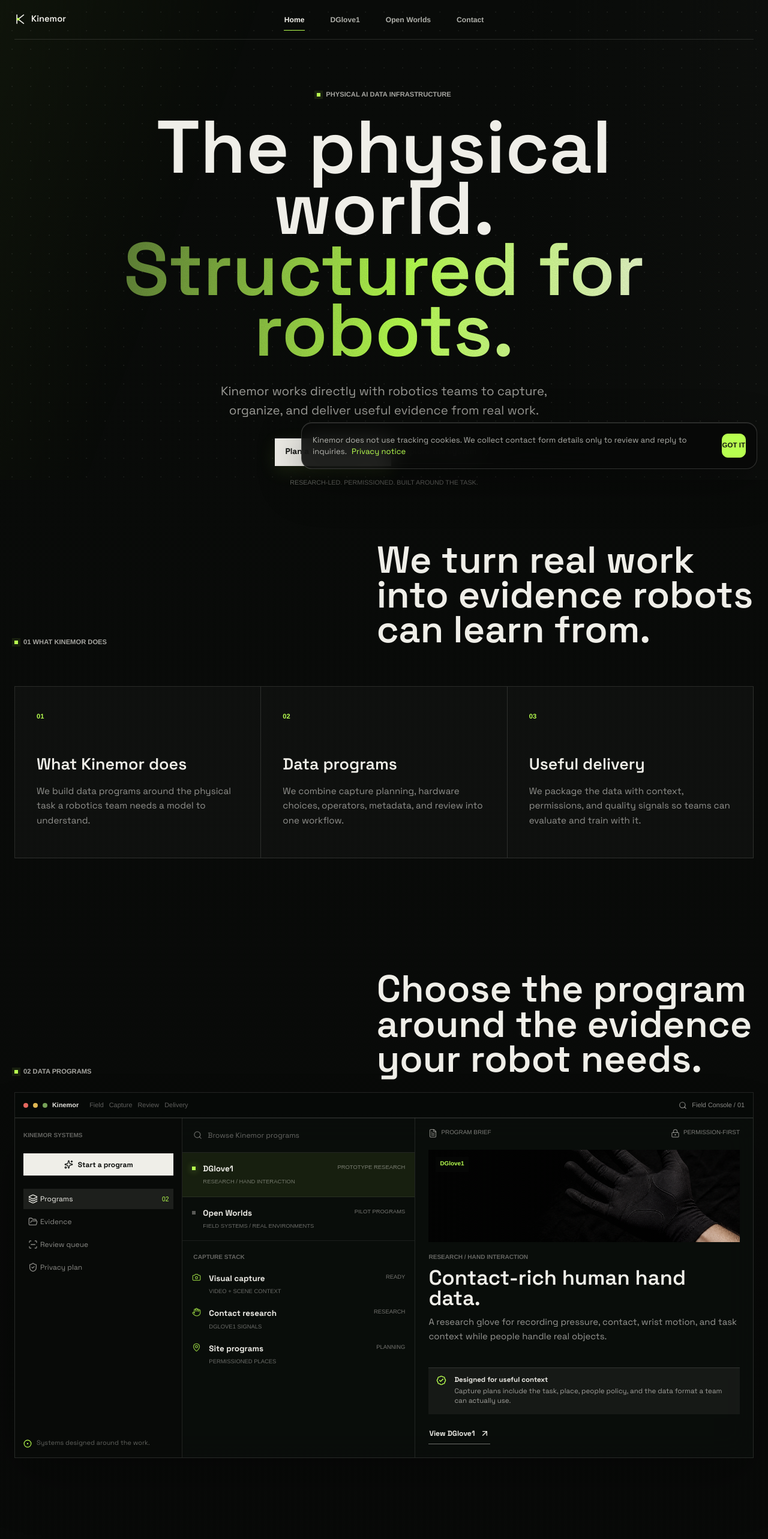
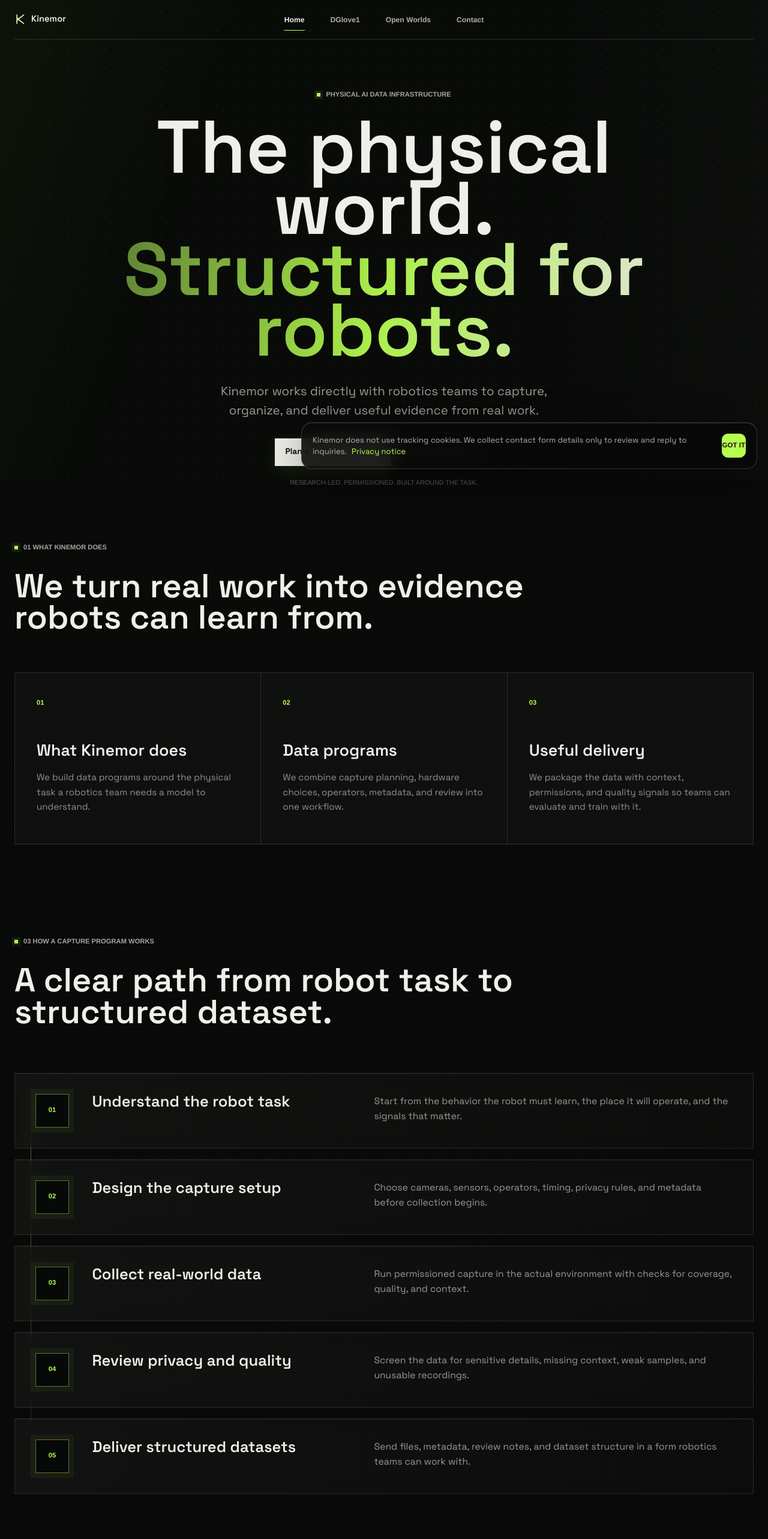
Before and after one commit to vaduvanathan/kinemor-website, a Next.js app: page / in a window 1280 px wide. Shown: the top 2566 px of the page at 60% size. Built offline with nearby package versions, Linux system fonts and the light colour scheme; a web font is replaced by a local one.

Commit message:
Refine homepage process layout

```diff
--- a/src/app/globals.css
+++ b/src/app/globals.css
@@ -2369,7 +2369,6 @@
 
 .aura-kine-hero,
 .aura-kine-overview,
-.aura-kine-console-section,
 .aura-kine-process,
 .aura-kine-research-links,
 .aura-kine-split-section,
@@ -2524,9 +2523,9 @@
 
 .aura-kine-section-head {
   display: grid;
-  grid-template-columns: minmax(0, 0.9fr) minmax(300px, 1.1fr);
-  gap: clamp(36px, 7vw, 112px);
-  align-items: end;
+  gap: clamp(18px, 3vw, 30px);
+  align-items: start;
+  max-width: 1080px;
   padding-bottom: clamp(34px, 5vw, 64px);
 }
 
@@ -2535,12 +2534,12 @@
 }
 
 .aura-kine-section-head h2 {
-  max-width: 880px;
+  max-width: 980px;
   margin: 0;
-  font-size: clamp(2.8rem, 4.9vw, 5.9rem);
+  font-size: clamp(2.7rem, 4.35vw, 5.25rem);
   font-weight: 520;
   letter-spacing: 0;
-  line-height: 0.93;
+  line-height: 0.95;
 }
 
 .aura-kine-overview-grid,
@@ -2588,30 +2587,75 @@
 }
 
 .aura-kine-process-list {
-  border-top: 1px solid rgba(239, 238, 232, 0.14);
+  position: relative;
+  display: grid;
+  gap: 18px;
+  padding: 10px 0;
+}
+
+.aura-kine-process-list::before {
+  position: absolute;
+  top: 34px;
+  bottom: 34px;
+  left: 27px;
+  width: 1px;
+  background: linear-gradient(180deg, rgba(183, 255, 79, 0.42), rgba(239, 238, 232, 0.1));
+  content: "";
 }
 
 .aura-kine-process-row {
-  display: grid;
-  grid-template-columns: 76px minmax(260px, 0.8fr) minmax(320px, 1fr);
-  gap: clamp(22px, 4vw, 64px);
+  position: relative;
+  display: grid;
+  grid-template-columns: 56px minmax(0, 1fr);
+  gap: clamp(20px, 3vw, 44px);
+  align-items: start;
+  min-height: 0;
+  padding: clamp(24px, 3vw, 34px);
+  border: 1px solid rgba(239, 238, 232, 0.12);
+  background: linear-gradient(90deg, rgba(239, 238, 232, 0.045), rgba(239, 238, 232, 0.018));
+  box-shadow: inset 0 1px 0 rgba(255, 255, 255, 0.045);
+  backdrop-filter: blur(12px);
+  transition: border-color 180ms ease, background-color 180ms ease, transform 180ms ease;
+}
+
+.aura-kine-process-row:hover {
+  border-color: rgba(183, 255, 79, 0.3);
+  background-color: rgba(183, 255, 79, 0.035);
+  transform: translateY(-2px);
+}
+
+.aura-kine-process-row > span {
+  position: relative;
+  z-index: 1;
+  display: inline-flex;
+  width: 56px;
+  height: 56px;
   align-items: center;
-  min-height: 132px;
-  border-bottom: 1px solid rgba(239, 238, 232, 0.14);
+  justify-content: center;
+  border: 1px solid rgba(183, 255, 79, 0.45);
+  background: rgba(7, 9, 8, 0.92);
+  box-shadow: 0 0 0 8px rgba(183, 255, 79, 0.045);
+}
+
+.aura-kine-process-row > div {
+  display: grid;
+  grid-template-columns: minmax(260px, 0.58fr) minmax(320px, 0.84fr);
+  gap: clamp(24px, 4.5vw, 72px);
+  align-items: start;
 }
 
 .aura-kine-process-row h3 {
   margin: 0;
-  font-size: clamp(1.45rem, 2.3vw, 2.85rem);
+  font-size: clamp(1.58rem, 2vw, 2.28rem);
   font-weight: 540;
-  line-height: 1;
+  line-height: 1.05;
 }
 
 .aura-kine-process-row p {
   max-width: 620px;
   margin: 0;
-  color: rgba(239, 238, 232, 0.58);
-  font-size: 0.96rem;
+  color: rgba(239, 238, 232, 0.62);
+  font-size: clamp(0.98rem, 1vw, 1.08rem);
   line-height: 1.62;
 }
 
@@ -2640,11 +2684,12 @@
   grid-template-columns: minmax(0, 1fr) 30px;
   gap: 24px;
   align-items: center;
-  min-height: 92px;
+  min-height: 84px;
   color: var(--ivory);
   cursor: pointer;
-  font-size: clamp(1.12rem, 1.7vw, 1.72rem);
+  font-size: clamp(1.12rem, 1.35vw, 1.36rem);
   font-weight: 620;
+  line-height: 1.24;
   list-style: none;
 }
 
@@ -2665,9 +2710,9 @@
 
 .aura-kine-faq-item p {
   max-width: 820px;
-  margin: -4px 0 30px;
+  margin: -2px 0 30px;
   color: rgba(239, 238, 232, 0.6);
-  font-size: 1rem;
+  font-size: clamp(0.98rem, 1vw, 1.06rem);
   line-height: 1.65;
 }
 
@@ -3111,12 +3156,12 @@
 }
 
 @media (max-width: 980px) {
-  .aura-kine-console { grid-template-columns: minmax(190px, 0.72fr) minmax(0, 1.3fr); }
-  .aura-kine-program-reader { grid-column: 1 / -1; border-top: 1px solid rgba(239, 238, 232, 0.11); }
-  .aura-kine-reader-image { min-height: 280px; }
-  .aura-kine-section-head,
-  .aura-kine-process-row {
+  .aura-kine-section-head {
     grid-template-columns: 1fr;
+  }
+  .aura-kine-process-row > div {
+    grid-template-columns: 1fr;
+    gap: 12px;
   }
   .aura-kine-overview-grid {
     grid-template-columns: 1fr;
@@ -3128,7 +3173,6 @@
 @media (max-width: 760px) {
   .aura-kine-hero,
   .aura-kine-overview,
-  .aura-kine-console-section,
   .aura-kine-process,
   .aura-kine-research-links,
   .aura-kine-split-section,
@@ -3152,23 +3196,23 @@
   .aura-kine-overview-card h3,
   .aura-kine-research-card h3,
   .aura-kine-research-card .aura-kine-reader-kicker { margin-top: 32px; }
+  .aura-kine-process-list::before {
+    left: 21px;
+  }
   .aura-kine-process-row {
+    grid-template-columns: 44px minmax(0, 1fr);
     min-height: 0;
-    gap: 14px;
-    padding: 25px 0;
-  }
-  .aura-kine-process-row h3 { font-size: clamp(1.55rem, 8vw, 2.45rem); }
+    gap: 16px;
+    padding: 20px 18px;
+  }
+  .aura-kine-process-row > span {
+    width: 44px;
+    height: 44px;
+  }
+  .aura-kine-process-row h3 { font-size: clamp(1.38rem, 7vw, 1.9rem); }
+  .aura-kine-process-row p { font-size: 0.96rem; }
   .aura-kine-research-grid { grid-template-columns: 1fr; }
   .aura-kine-faq-item summary { min-height: 76px; font-size: 1.1rem; }
-  .aura-kine-menubar { padding: 0 10px; }
-  .aura-kine-menubar-right,
-  .aura-kine-menu-items { display: none; }
-  .aura-kine-console { display: block; min-height: 0; }
-  .aura-kine-console-sidebar { display: none; }
-  .aura-kine-program-list { border-right: 0; }
-  .aura-kine-program-reader { padding: 18px 14px 20px; border-top: 1px solid rgba(239, 238, 232, 0.11); }
-  .aura-kine-reader-image { min-height: 190px; }
-  .aura-kine-reader-summary { margin-top: 22px; }
   .aura-kine-split-section,
   .aura-kine-standards { gap: 42px; padding-bottom: 100px; }
   .aura-kine-split-copy h2,
--- a/src/components/kinemor-landing.tsx
+++ b/src/components/kinemor-landing.tsx
@@ -1,55 +1,13 @@
 "use client";
 
-import Image from "next/image";
 import Link from "next/link";
 import { motion, useReducedMotion } from "motion/react";
 import {
   ArrowUpRight,
-  BadgeCheck,
-  Camera,
   Check,
   ChevronRight,
-  CircleDot,
-  FileText,
-  FolderOpen,
-  Hand,
-  Layers3,
-  LockKeyhole,
-  MapPin,
-  ScanLine,
-  Search,
-  ShieldCheck,
-  Sparkles,
 } from "lucide-react";
-import { useState } from "react";
 import { DotField } from "@/components/dot-field";
-
-const programs = [
-  {
-    label: "DGlove1",
-    eyebrow: "RESEARCH / HAND INTERACTION",
-    title: "Contact-rich human hand data.",
-    body: "A research glove for recording pressure, contact, wrist motion, and task context while people handle real objects.",
-    image: "/images/dglove-palm.png",
-    href: "/glove",
-    status: "Prototype research",
-  },
-  {
-    label: "Open Worlds",
-    eyebrow: "FIELD SYSTEMS / REAL ENVIRONMENTS",
-    title: "Real work, with the context intact.",
-    body: "Permissioned capture programs for industrial spaces, operations, and the details robotics teams need to reuse data responsibly.",
-    image: "/images/kinemor-industrial-worlds.png",
-    href: "/open-worlds",
-    status: "Pilot programs",
-  },
-] as const;
-
-const programRows = [
-  { icon: Camera, label: "Visual capture", detail: "video + scene context", status: "Ready" },
-  { icon: Hand, label: "Contact research", detail: "DGlove1 signals", status: "Research" },
-  { icon: MapPin, label: "Site programs", detail: "permissioned places", status: "Planning" },
-] as const;
 
 const standards = [
   "Start with the real task, not a generic dataset.",
@@ -102,9 +60,7 @@
  * into an explorable account of field capture, research, and robotics-ready data.
  */
 export function KinemorLanding() {
-  const [activeProgram, setActiveProgram] = useState(0);
   const reduceMotion = useReducedMotion();
-  const selected = programs[activeProgram];
 
   const rise = reduceMotion
     ? { initial: false as const, animate: { opacity: 1 } }
@@ -129,7 +85,7 @@
           <p className="aura-kine-hero-deck">Kinemor works directly with robotics teams to capture, organize, and deliver useful evidence from real work.</p>
           <div className="aura-kine-hero-actions">
             <Link className="aura-kine-primary-action" href="/contact">Plan a data program <ArrowUpRight aria-hidden="true" size={17} /></Link>
-            <Link className="aura-kine-text-action" href="#field-console">Explore the system <ChevronRight aria-hidden="true" size={17} /></Link>
+            <Link className="aura-kine-text-action" href="#capture-process">Explore the system <ChevronRight aria-hidden="true" size={17} /></Link>
           </div>
           <p className="aura-kine-hero-note">Research-led. Permissioned. Built around the task.</p>
         </div>
@@ -151,65 +107,7 @@
         </div>
       </section>
 
-      <section className="aura-kine-console-section" id="field-console" aria-labelledby="field-console-title">
-        <motion.div {...rise} className="aura-kine-section-head aura-kine-section-head-compact">
-          <p className="aura-kine-kicker"><span /> 02 Data programs</p>
-          <h2>Choose the program around the evidence your robot needs.</h2>
-        </motion.div>
-        <motion.div {...rise} className="aura-kine-menubar">
-          <div className="aura-kine-menubar-left"><span className="traffic traffic-red" /><span className="traffic traffic-yellow" /><span className="traffic traffic-green" /><strong>Kinemor</strong><span className="aura-kine-menu-items">Field&nbsp;&nbsp; Capture&nbsp;&nbsp; Review&nbsp;&nbsp; Delivery</span></div>
-          <div className="aura-kine-menubar-right"><Search aria-hidden="true" size={14} /> Field Console / 01</div>
-        </motion.div>
-        <motion.div {...rise} transition={{ duration: 0.78, delay: 0.08, ease: [0.22, 1, 0.36, 1] }} className="aura-kine-console">
-          <aside className="aura-kine-console-sidebar">
-            <span className="aura-kine-console-caption">Kinemor systems</span>
-            <Link className="aura-kine-console-create" href="/contact"><Sparkles aria-hidden="true" size={15} /> Start a program</Link>
-            <div className="aura-kine-console-nav" aria-label="Field console views">
-              <button className="is-active" type="button"><Layers3 aria-hidden="true" size={16} /> Programs <span>02</span></button>
-              <button type="button"><FolderOpen aria-hidden="true" size={16} /> Evidence</button>
-              <button type="button"><ScanLine aria-hidden="true" size={16} /> Review queue</button>
-              <button type="button"><ShieldCheck aria-hidden="true" size={16} /> Privacy plan</button>
-            </div>
-            <div className="aura-kine-console-status"><CircleDot aria-hidden="true" size={14} /><span>Systems designed around the work.</span></div>
-          </aside>
-
-          <div className="aura-kine-program-list">
-            <div className="aura-kine-console-search"><Search aria-hidden="true" size={15} /> Browse Kinemor programs</div>
-            {programs.map((program, index) => (
-              <button
-                aria-pressed={activeProgram === index}
-                className={`aura-kine-program-row ${activeProgram === index ? "is-selected" : ""}`}
-                key={program.label}
-                onClick={() => setActiveProgram(index)}
-                type="button"
-              >
-                <span className="aura-kine-program-dot" />
-                <span><strong>{program.label}</strong><small>{program.eyebrow}</small></span>
-                <em>{program.status}</em>
-              </button>
-            ))}
-            <div className="aura-kine-list-label">Capture stack</div>
-            {programRows.map(({ icon: Icon, label, detail, status }) => (
-              <div className="aura-kine-stack-row" key={label}><Icon aria-hidden="true" size={15} /><span><strong>{label}</strong><small>{detail}</small></span><em>{status}</em></div>
-            ))}
-          </div>
-
-          <article className="aura-kine-program-reader">
-            <div className="aura-kine-reader-toolbar"><span><FileText aria-hidden="true" size={15} /> Program brief</span><span><LockKeyhole aria-hidden="true" size={15} /> Permission-first</span></div>
-            <div className="aura-kine-reader-image">
-              <Image alt="" fill priority sizes="(max-width: 960px) 100vw, 42vw" src={selected.image} />
-              <span>{selected.label}</span>
-            </div>
-            <p className="aura-kine-reader-kicker">{selected.eyebrow}</p>
-            <h2 id="field-console-title">{selected.title}</h2>
-            <p>{selected.body}</p>
-            <div className="aura-kine-reader-summary"><BadgeCheck aria-hidden="true" size={17} /><span><strong>Designed for useful context</strong> Capture plans include the task, place, people policy, and the data format a team can actually use.</span></div>
-            <Link className="aura-kine-reader-link" href={selected.href}>View {selected.label} <ArrowUpRight aria-hidden="true" size={16} /></Link>
-          </article>
-        </motion.div>
-      </section>
-
-      <section className="aura-kine-process" aria-labelledby="capture-process-title">
+      <section className="aura-kine-process" id="capture-process" aria-labelledby="capture-process-title">
         <motion.div {...rise} className="aura-kine-section-head">
           <p className="aura-kine-kicker"><span /> 03 How a capture program works</p>
           <h2 id="capture-process-title">A clear path from robot task to structured dataset.</h2>
@@ -218,8 +116,10 @@
           {captureSteps.map(([code, title, body], index) => (
             <motion.article {...rise} transition={{ duration: 0.72, delay: index * 0.05, ease: [0.22, 1, 0.36, 1] }} className="aura-kine-process-row" key={title}>
               <span>{code}</span>
-              <h3>{title}</h3>
-              <p>{body}</p>
+              <div>
+                <h3>{title}</h3>
+                <p>{body}</p>
+              </div>
             </motion.article>
           ))}
         </div>
```
